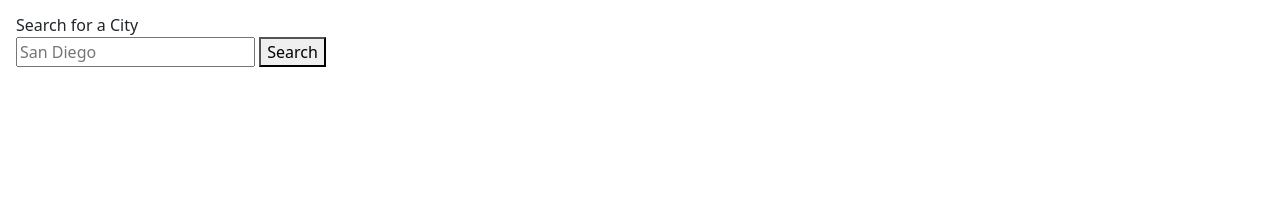
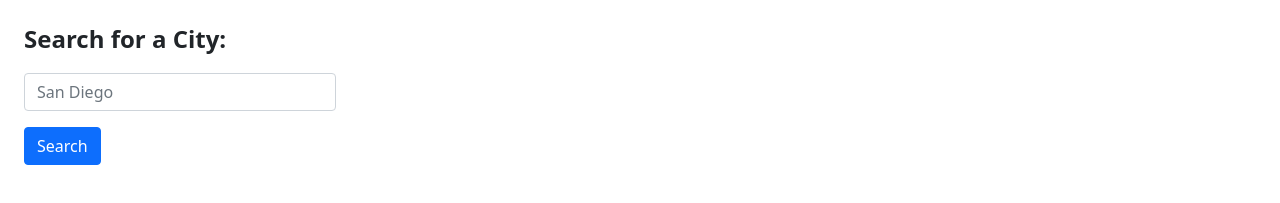
Before and after one commit to mimi5930/weather-dashboard, a plain HTML site: page index.html in a window 1280 px wide. Shown: the part 147-350 px from the top of the page. Drawn offline with nearby package versions, Linux system fonts and the light colour scheme.

Commit message:
added styling to search area

```diff
--- a/assets/css/style.css
+++ b/assets/css/style.css
@@ -3,6 +3,13 @@
 header {
     color: white;
     background-image: linear-gradient(to right, blue, darkblue);
+}
+
+/* Search Styling */
+
+main label {
+    font-weight: bold;
+    font-size: x-large;
 }
 
 /* Current Weather Data Start */
--- a/assets/js/script.js
+++ b/assets/js/script.js
@@ -88,9 +88,6 @@ var createSearchEls = function(name, lat, lon) {
 }
 
 var saveCoord = function(lat, lon) {
-    if (searchHistory.includes("name: '" + citySearchText + "'")) {
-        return;
-    }
     var search = {
         name: citySearchText,
         latitude: lat,
--- a/index.html
+++ b/index.html
@@ -17,13 +17,12 @@
 
     <!-- main start -->
     <main class="d-flex m-3">
-        <section class="col-3">
-            <label for="city-search">Search for a City</label>
-            <input type="text" name="city-search" id="city-search" placeholder="San Diego">
-            <button id="search-button">Search</button>
+        <section class="col-3 m-2">
+            <label class="mb-3" for="city-search">Search for a City:</label>
+            <input class="mb-3 form-control" type="text" name="city-search" id="city-search" placeholder="San Diego">
+            <button class="btn btn-primary mb-3" id="search-button">Search</button>
             <!-- container for localStorage elements -->
-            <div>
-
+            <div class="history-container d-grid gap-2">
             </div>
         </section>
         <section class="weather-container col-9">
```
